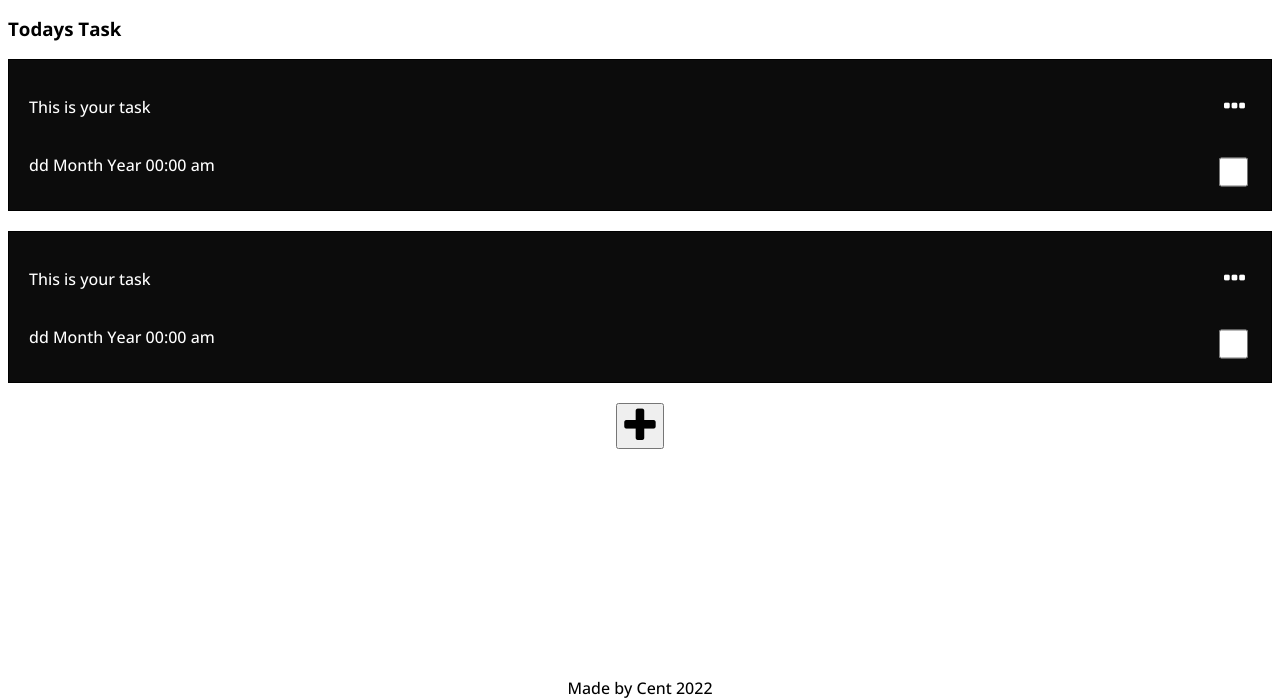
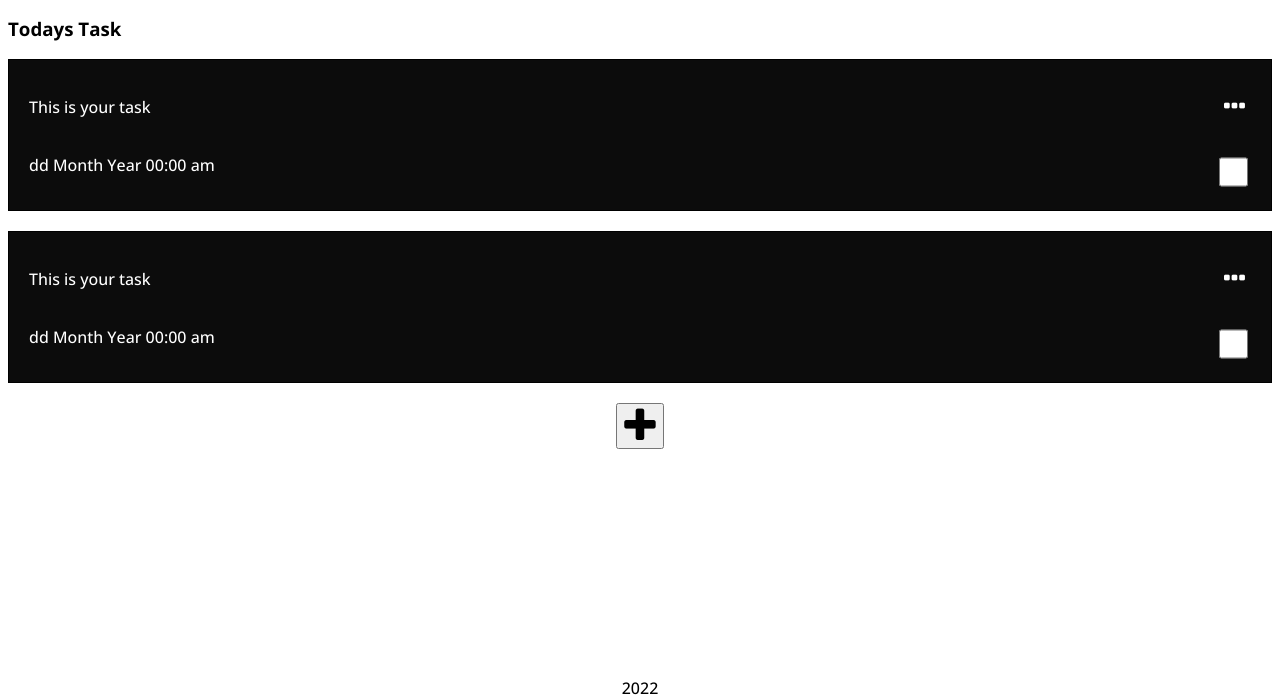
Before and after one commit to c-ent/To-Do-List, a plain HTML site: page index.html in a window 1280 px wide. Shown: the part 101-800 px from the top of the page. Drawn offline with nearby package versions, Linux system fonts and the light colour scheme.

Commit message:
Update index.html

```diff
--- a/index.html
+++ b/index.html
@@ -74,7 +74,7 @@ document.getElementById("date-time").innerHTML = d;
 
 
     <div align="center" class="footer">
-        Made by Cent 2022
+        2022
 
     </div>
 
```
